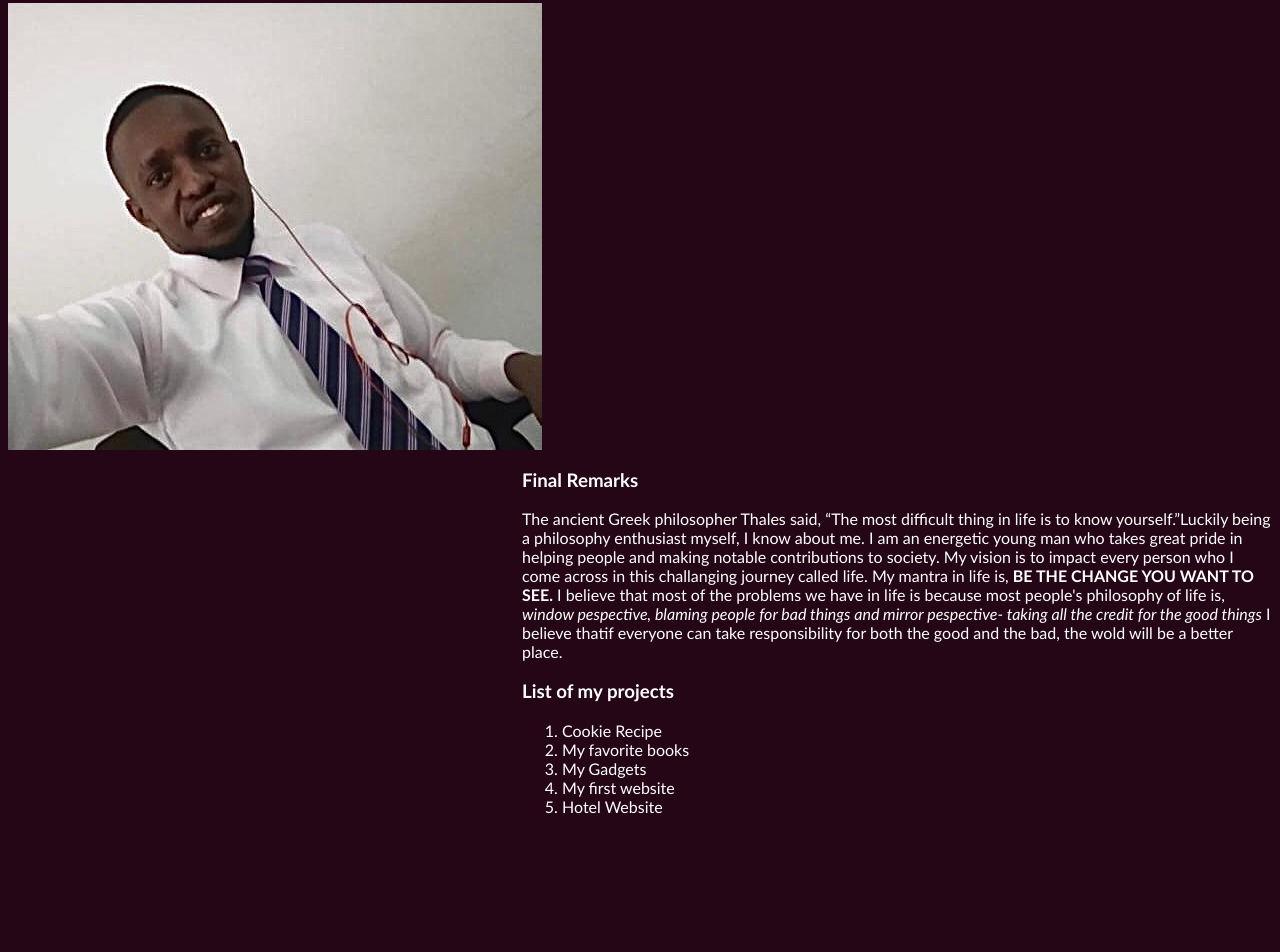
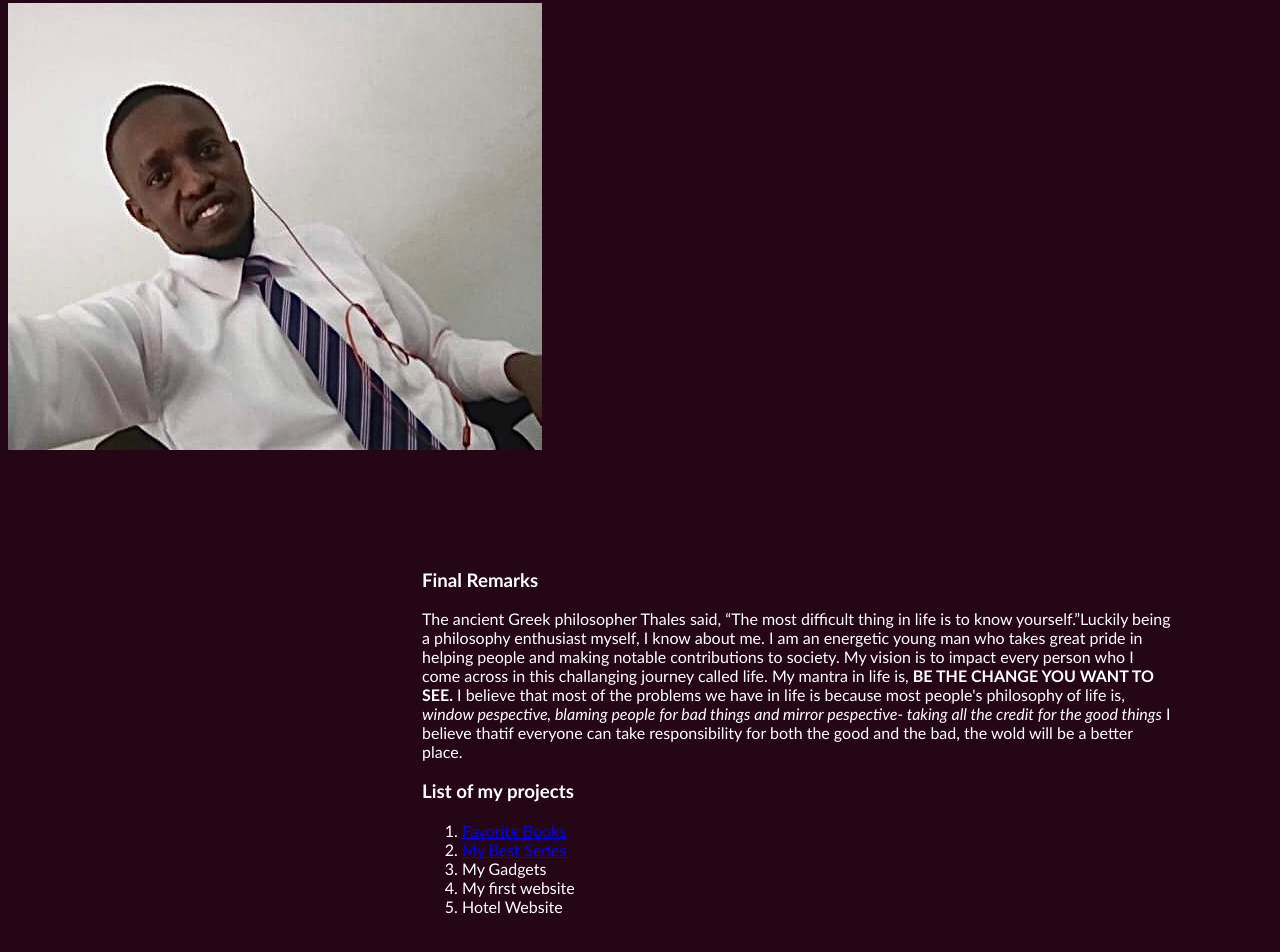
Before and after one commit to Jaloch-glitch/1st-ip, a plain HTML site: page index.html in a window 1280 px wide. Shown: the part 706-1658 px from the top of the page. Before the commit the page ends 1538 px from the top, so only its background shows below. Drawn offline with Linux system fonts and the light colour scheme.

```diff
--- a/css/styles.css
+++ b/css/styles.css
@@ -36,4 +36,9 @@
   body {
     background-color: rgb(37, 6, 22);
   }
+  .column {
+    width: 750px;
+    float: right;
+    padding: 100px;
+  }
 }
--- a/index.html
+++ b/index.html
@@ -47,8 +47,8 @@
         	<p>The ancient Greek philosopher Thales said, “The most difficult thing in life is to know yourself.”Luckily being a philosophy enthusiast myself, I know about me. I am an energetic young man who takes great pride in helping people and making notable contributions to society. My vision is to impact every person who I come across in this challanging journey called life. My mantra in life is, <strong>BE THE CHANGE YOU WANT TO SEE.</strong> I believe that most of the problems we have in life is because most people's philosophy of life is, <em>window pespective, blaming people for bad things and mirror pespective- taking all the credit for the good things</em> I believe thatif everyone can take responsibility for both the good and the bad, the wold will be a better place.</em></p>
         	<h3>List of my projects</h3>
                 <ol>
-                   <li>Cookie Recipe</li>
-                   <li>My favorite books</li>
+                   <li><a href=" https://jaloch-glitch.github.io/myfavbooks/">Favorite Books</a></li>
+                   <li><a href=" https://jaloch-glitch.github.io/my-series/">My Best Series</a></li>
                    <li>My Gadgets</li>
                    <li>My first website</li>
                    <li>Hotel Website</li>
```
